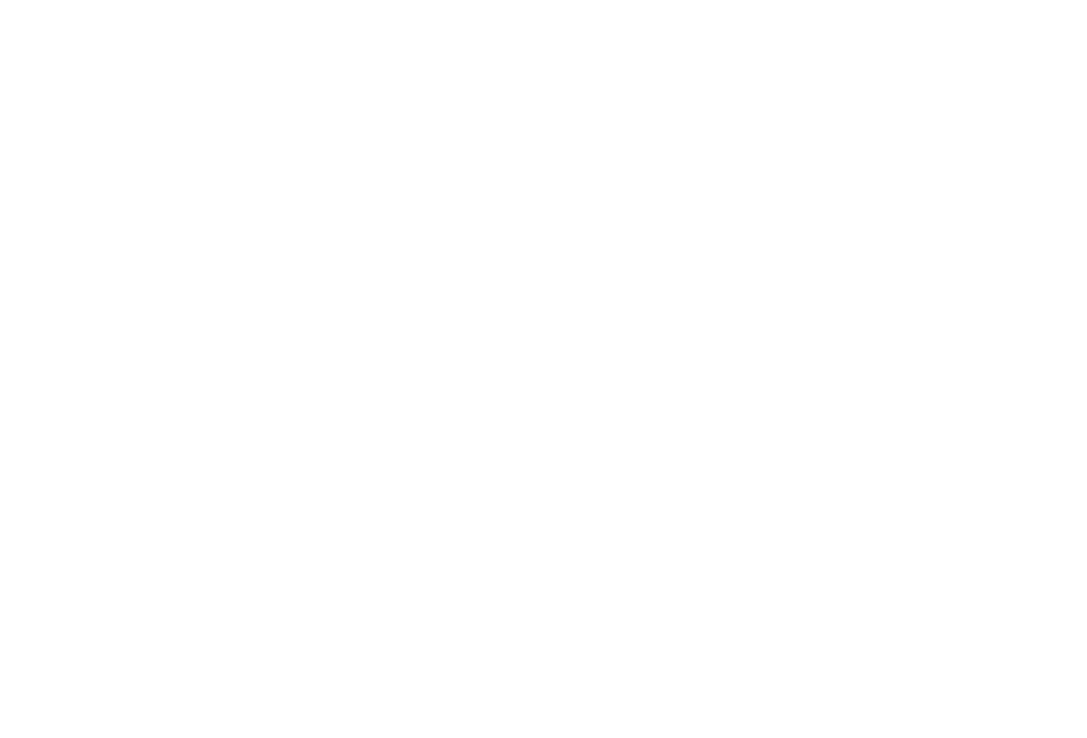
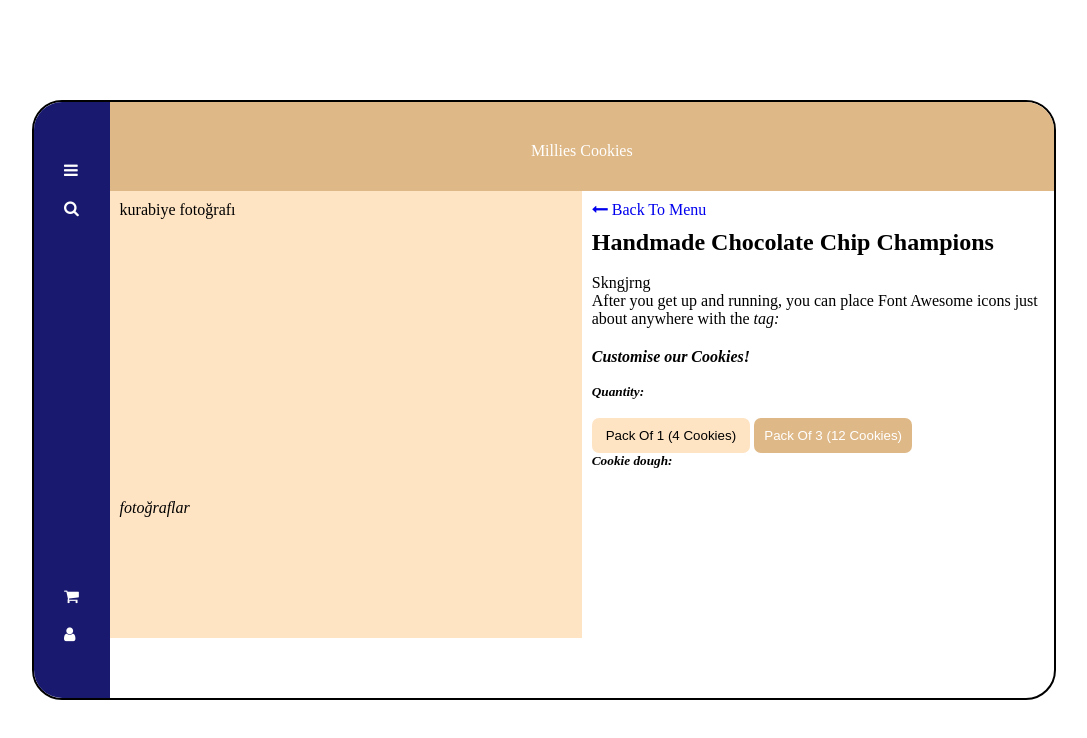
Before and after one commit to bolkubra/cookies, a plain HTML site: page index.html in a window 1280 px wide. Shown: the whole page, without its empty margins (96-1183 px from the left). Drawn offline with Linux system fonts and the light colour scheme.

Commit message:
refactor

```diff
--- /dev/null
+++ b/css/style.css
@@ -0,0 +1,131 @@
+* {
+    margin: 0;
+    padding: 0;
+    text-decoration: none;
+    outline: none;
+    box-sizing: border-box;
+    -webkit-tap-highlight-color: transparent;
+}
+
+.frame {
+    width: 80%;
+    height: 600px;
+    overflow: auto;
+    padding: 0;
+    border-radius: 30px;
+    border: 2px solid black;
+    position: absolute;
+    left: 50%;
+    top: 50%;
+    transform: translate(-50%, -50%);
+    display: flex;
+}
+
+.navi {
+    display: flex;
+    flex-direction: column;
+    /* ikonu alt satıra geçirdi */
+
+    width: 8%;
+    height: 596px;
+    background-color: midnightblue;
+}
+
+
+.navi .menu1 {
+    padding-top: 40px;
+}
+
+.navi .menu2 {
+    padding-top: 350px;
+}
+
+.navi i {
+
+    padding-left: 30px;
+    padding-top: 20px;
+    color: white;
+    font-size: medium;
+}
+
+.main-header {
+    width: 100%;
+    height: 100%;
+
+
+}
+
+.header {
+
+    width: 100%;
+    height: 15%;
+    background-color: burlywood;
+    color: white;
+    text-align: center;
+
+
+}
+
+.header p {
+    padding-top: 40px;
+
+}
+
+.left-content-one {
+
+    width: 50%;
+    height: 50%;
+    background-color: bisque;
+    padding: 10px;
+    float: left;
+
+
+
+}
+
+
+.right {
+    width: 50%;
+    height: 10%;
+    background-color: white;
+    /* Değişen arka plan rengi */
+    padding: 10px;
+    float: left;
+    color: black;
+}
+
+.right h2 {
+    padding-top: 10px;
+}
+
+.right h4 {
+    padding-top: 20px;
+}
+
+.right .button1 {
+    width: 35%;
+    height: 35px;
+    background-color: bisque;
+    color: black;
+    border: 0;
+    border-radius: 7px;
+}
+.right .button2 {
+    width: 35%;
+    height: 35px;
+    background-color:burlywood;
+    color: white;
+    border: 0;
+    border-radius: 7px;
+}
+
+
+.left-content-two {
+
+    width: 50%;
+    height: 25%;
+    background-color: bisque;
+    padding: 10px;
+    clear: left;
+
+}
--- a/index.html
+++ b/index.html
@@ -1,11 +1,60 @@
 <!DOCTYPE html>
 <html lang="en">
+
 <head>
     <meta charset="UTF-8">
     <meta name="viewport" content="width=device-width, initial-scale=1.0">
     <title>Document</title>
+    <link rel="stylesheet" href="css/style.css">
+    <link rel="stylesheet" href="https://cdnjs.cloudflare.com/ajax/libs/font-awesome/4.7.0/css/font-awesome.min.css">
 </head>
+
 <body>
+    <div class="frame">
+        <div class="navi">
+            <div class="menu1">
+                <a class="active" href="#"><i class="fa fa-bars" aria-hidden="true"></i></a>
+                <a class="active" href="#"><i class="fa fa-search" aria-hidden="true"></i></a>
 
+            </div>
+            <div class="menu2">
+                <a class="active" href="#"><i class="fa fa-shopping-cart" aria-hidden="true"></i></a>
+                <a class="active" href="#"><i class="fa fa-user" aria-hidden="true"></i></a>
+            </div>
+        </div>
+
+        <div class="main-header">
+            <div class="header">
+                <p>Millies Cookies</p>
+            </div>
+
+            <div class="left-content-one">
+                <p>kurabiye fotoğrafı</p>
+            </div>
+            <div class="right">
+                <a class="active" href="#"><i class="fa fa-long-arrow-left" aria-hidden="true"></i> Back To Menu</a><br>
+                <h2>Handmade Chocolate Chip Champions</h2><br>
+                <p>Skngjrng</p>
+                <p>After you get up and running, you can place Font Awesome icons just about anywhere with the <i> tag:</p>
+
+                <h4>Customise our Cookies!</h4><br>
+                <h5>Quantity:</h5><br>
+                <button class="button1"> Pack Of 1 (4 Cookies) </button> <button class="button2"> Pack Of 3 (12 Cookies)  </button> <br>
+                <h5>Cookie dough:</h5><br>
+
+            </div>
+            <div class="left-content-two">
+                <p>fotoğraflar</p>
+            </div>
+
+
+        </div>
+
+
+
+
+
+    </div>
 </body>
+
 </html>
```
Also changed, not shown: images/Cookie.jpeg (added).
